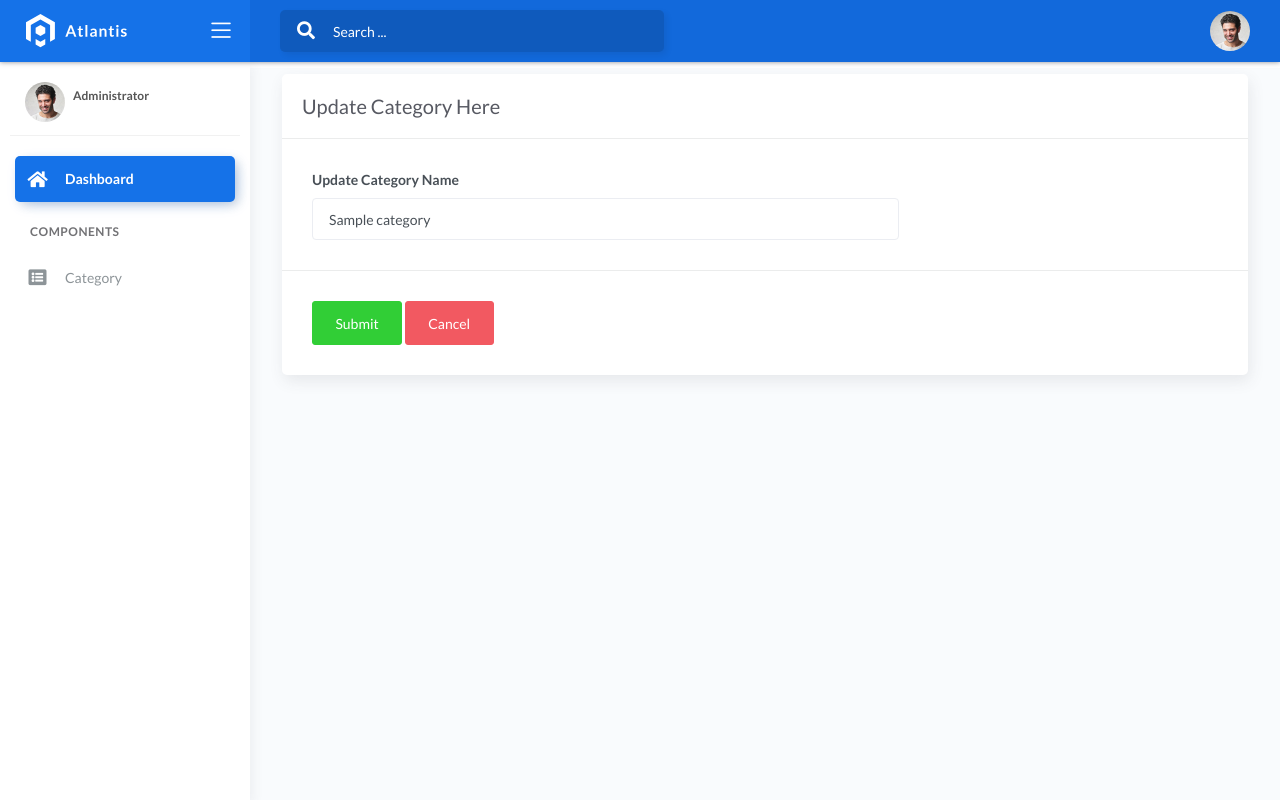
After one commit to MaheKarim/TenderBIZ, a Laravel app: page /category/edit/1 in a window 1280 px wide. The commit adds this page. Run offline with Laravel 8, Linux system fonts and the light colour scheme; tables that the repository leaves empty hold one stand-in row (values such as "Sample post"); data that the repository does not hold is empty.

Commit message:
:bento: Category CRUD  :zap:

```diff
--- a/app/Http/Controllers/CategoryController.php
+++ b/app/Http/Controllers/CategoryController.php
@@ -9,6 +9,7 @@ class CategoryController extends Controller
 {
     public function show(){
         $data = [ ];
+        $data['categories'] = Category::all();
         return view ('backend.category.view', $data);
     }
 
@@ -23,6 +24,39 @@ class CategoryController extends Controller
         $categories->category_name = $request->category_name;
         $categories->save();
 
+        session()->flash('success','Category Created Successfully!');
+        return redirect(route('showCategory'));
+    }
+
+
+    public function edit($categoryId){
+        $data = [ ];
+        $data['categories'] = Category::find($categoryId);
+
+        return view('backend.category.edit', $data);
+    }
+
+    public function update(Request $request){
+        // validation
+        $request->validate([
+            'category_name' => 'required|min:3',
+         ]);
+         // update work
+         $categories = Category::findOrfail($request)->first();
+         $categories->category_name = $request->category_name;
+         $categories->save();
+
+         session()->flash('success','Category Successfully Updated!');
+         return redirect(route('showCategory'));
+    }
+
+
+    public function delete($id){
+
+        $categories = Category::find($id);
+        $categories->delete();
+
+        session()->flash('success','Category Deleted Successfully!');
         return redirect(route('showCategory'));
     }
 }
--- a/resources/views/backend/_inc/_sidebar.blade.php
+++ b/resources/views/backend/_inc/_sidebar.blade.php
@@ -31,7 +31,7 @@
 						</li>
 						<li class="nav-item">
 							<a href="{{ route('showCategory') }}">
-								<i class="fas fa-desktop"></i>
+								<i class="fas fa-list-alt"></i>
 								<p>Category</p>
 							</a>
 						</li>
--- /dev/null
+++ b/resources/views/backend/category/edit.blade.php
@@ -0,0 +1,56 @@
+@extends('backend._layout')
+
+@section('content')
+<div class="page-inner">
+        <div class="page-header">
+            <h4 class="page-title">Update Page</h4>
+            {{-- <ul class="breadcrumbs">
+                <li class="nav-home">
+                    <a href="#">
+                        <i class="flaticon-home"></i>
+                    </a>
+                </li>
+                <li class="separator">
+                    <i class="flaticon-right-arrow"></i>
+                </li>
+                <li class="nav-item">
+                    <a href="#">Forms</a>
+                </li>
+                <li class="separator">
+                    <i class="flaticon-right-arrow"></i>
+                </li>
+                <li class="nav-item">
+                    <a href="#">Basic Form</a>
+                </li>
+            </ul> --}}
+        </div>
+        <div class="row">
+            <div class="col-md-12">
+                <div class="card">
+                    <div class="card-header">
+                        <div class="card-title">Update Category Here</div>
+                    </div>
+                    <div class="card-body">
+                        <div class="row">
+                            <div class="col-md-4 col-lg-8">
+                                <form action="{{ route('updateCategory') }}" method="POST">
+                                 @csrf
+                                <div class="form-group">
+                                <label for="text">Update Category Name</label>
+                                <input type="text" class="form-control" name="category_name" id="category_name" value="{{ $categories->category_name }}" placeholder="Enter Area Name">
+                                <input type="hidden" name="category_name_id"  value="{{ $categories->id }}">
+                                </div>
+                                </div>
+                            </div>
+                          </div>
+                              <div class="card-action">
+                                      <button class="btn btn-success">Submit</button>
+                              <a href="{{ url('/show/category') }}" class="btn btn-danger">Cancel</a>
+                        </div>
+                       </form>
+                    </div>
+                </div>
+            </div>
+        </div>
+   </div>
+@endsection
--- a/resources/views/frontend/welcome.blade.php
+++ b/resources/views/frontend/welcome.blade.php
@@ -53,7 +53,7 @@
                         <a class="nav-link" href="#get_touch">Contact</a>
                     </li>
                     <li class="nav-item ">
-                        <a class="nav-link nav-fixed color-rem" href="#">Sign-up </a>
+                        <a class="nav-link nav-fixed color-rem" href="{{ route('login') }}">Sign-up </a>
                     </li>
 
                 </ul>
@@ -79,13 +79,13 @@
                                 </p>
                                 <div class="slider-btn">
 
-                                    <a href="#" class="buyer-bg">
+                                    <a href="{{ route('login') }}" class="buyer-bg">
                                         <div class="buyer-btn">
                                             <i class="fab fa-buysellads"></i>
                                             <p>Sign-in as a<span>Buyer</span></p>
                                         </div>
                                     </a>
-                                    <a href="#" class="seller-bg">
+                                    <a href="{{ url('login') }}" class="seller-bg">
                                         <div class="seller-btn">
                                             <i class="fab fa-sellcast"></i>
                                             <p>Sign-in as a<span>Seller</span></p>
--- a/routes/web.php
+++ b/routes/web.php
@@ -27,6 +27,10 @@ Route::get('logout','\App\Http\Controllers\Auth\LoginController@logout')->name('
 Route::get('/changePassword','HomeController@showChangePasswordForm')->name('changePasswordShow');
 Route::post('/changePassword','HomeController@changePassword')->name('changePassword');
 
+
 Route::get('/show/category','CategoryController@show')->name('showCategory');
 Route::get('/add/category','CategoryController@add')->name('addCategory');
 Route::post('store-category','CategoryController@store')->name('storeCategory');
+Route::get('/category/edit/{category}','CategoryController@edit')->name('editCategory');
+Route::post('/update-category','CategoryController@update')->name('updateCategory');
+Route::get('delete/category/{id}','CategoryController@delete')->name('deleteCategory');
```
Also changed, not shown: resources/views/backend/category/view.blade.php (+8 -8 lines).
